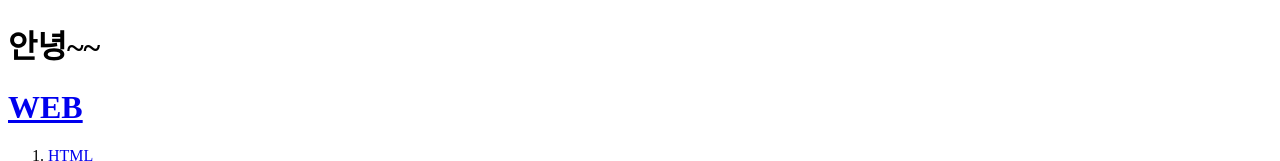
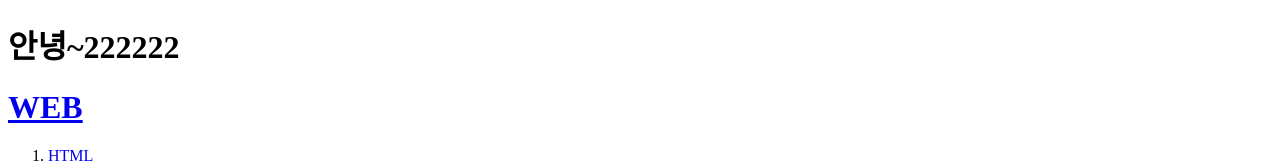
Before and after one commit to kKn00077/nodejs-study, a website: page index.html in a window 1280 px wide. Shown: the top 161 px of the page. Drawn offline with Linux system fonts and the light colour scheme.

Commit message:
깃허브-헤로쿠 연동 배포 테스트

```diff
--- a/index.html
+++ b/index.html
@@ -5,7 +5,7 @@
   <meta charset="utf-8">
 </head>
 <body>
-  <h1>안녕~~</h1>
+  <h1>안녕~222222</h1>
   <h1><a href="index.html">WEB</a></h1>
   <ol>
     <li><a href="1.html">HTML</a></li>
```
